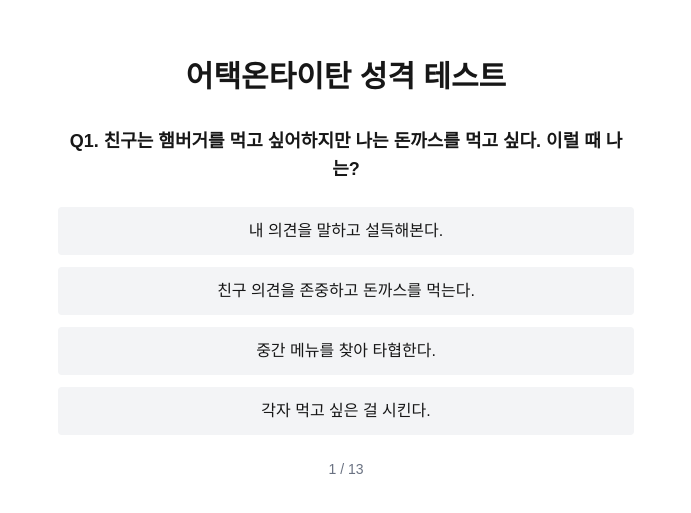
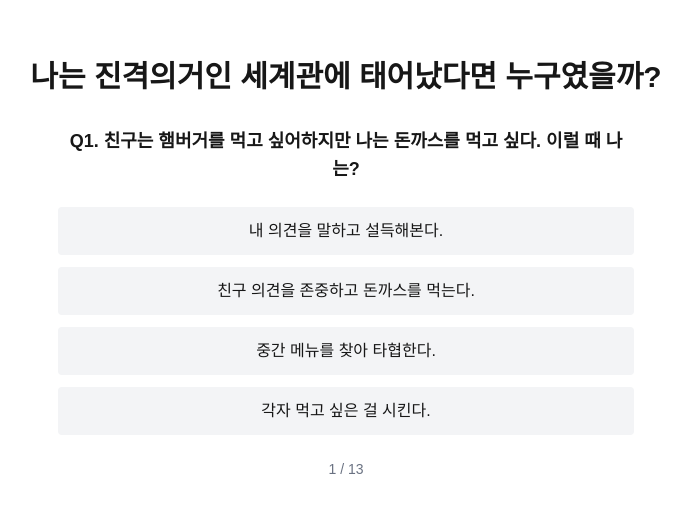
Before and after one commit to devchangjun/attack-on-titan-test, a Next.js app: page / in a window 1280 px wide. Shown: the part 131-644 px from the top of the page, without its empty margins (294-985 px from the left). Built offline with nearby package versions, Linux system fonts and the light colour scheme.

Commit message:
# UPDATE: 제목변경경

```diff
--- a/src/app/page.tsx
+++ b/src/app/page.tsx
@@ -184,7 +184,7 @@
 
   return (
     <div className="min-h-screen flex flex-col items-center justify-center p-4 bg-white dark:bg-black">
-      <h1 className="text-3xl font-bold mb-8 text-center">어택온타이탄 성격 테스트</h1>
+      <h1 className="text-3xl font-bold mb-8 text-center">나는 진격의거인 세계관에 태어났다면 누구였을까?</h1>
       <Question
         question={(questions as QuestionType[])[step]}
         onAnswer={handleAnswer}
```
